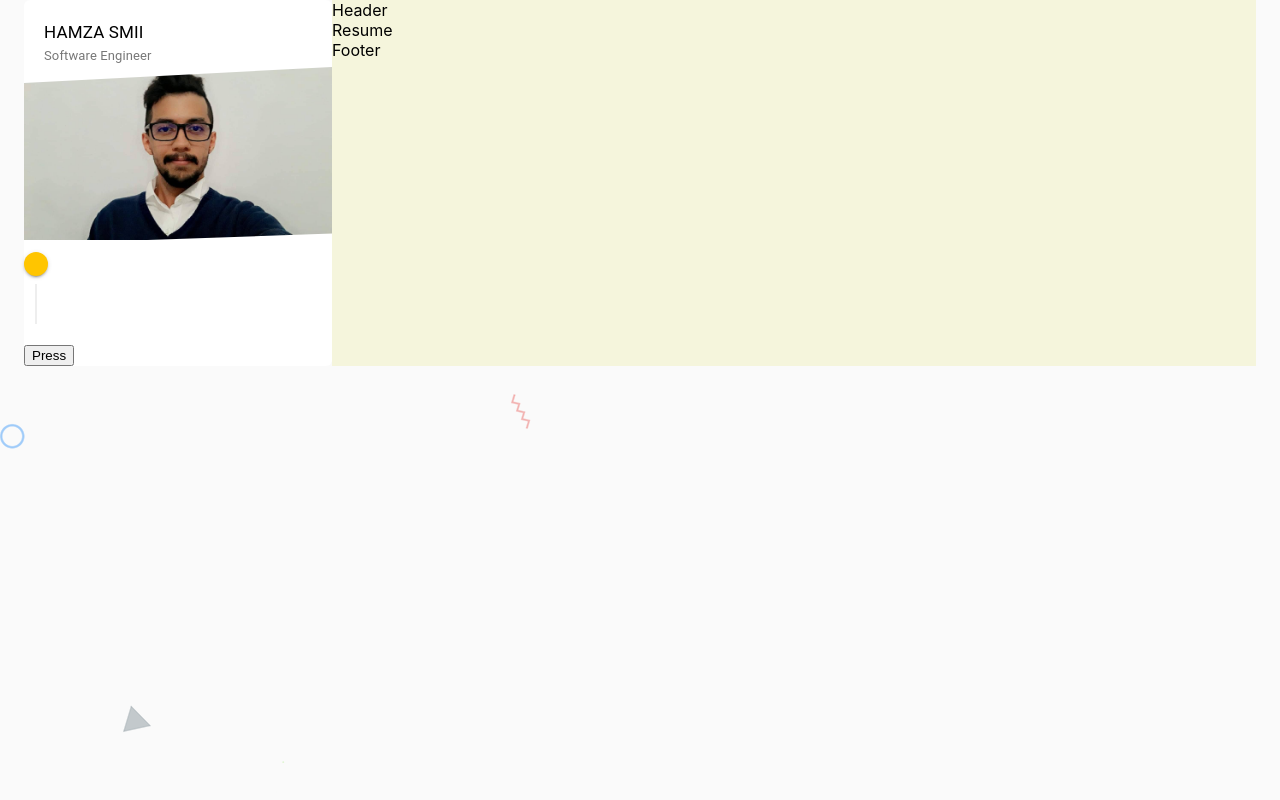
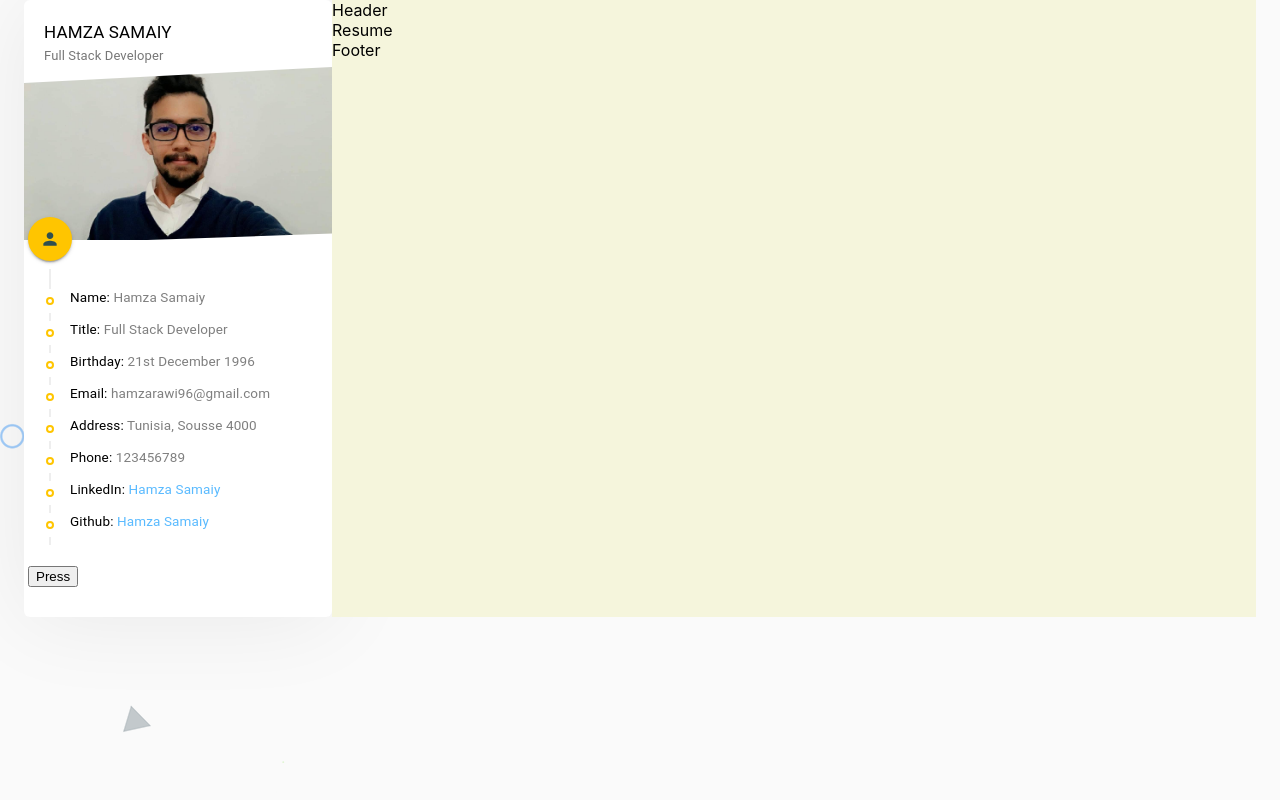
Before and after one commit to HamzaSamaiy/Portfolio_Template_ReactJS, a React (Create React App) app: page / in a window 1280 px wide. Built offline with nearby package versions, Linux system fonts and the light colour scheme.

Commit message:
Created Timeline + Profile Components

```diff
--- a/src/App.css
+++ b/src/App.css
@@ -1,3 +1,9 @@
 :root{
     --main-color:#ffc500;
 }
+
+.container_shadaw{
+    box-shadow: 0px 2px 92px 0px rgb(0 0 0 / 7%);
+    -webkit-box-shadow: 0px 2px 92px 0px rgb(0 0 0 / 7%);
+    -moz-box-shadow: 0px 2px 92px 0px rgba(0, 0, 0, 0.07);
+}
--- a/src/Components/Profile/Index.js
+++ b/src/Components/Profile/Index.js
@@ -1,17 +1,47 @@
 import { Typography } from '@material-ui/core';
 import React from 'react';
-import CustomTimeLine from '../TimeLine/Index'
-import './Style.css'
+import CustomTimeLine, { CustomTimeLineSeparator } from '../TimeLine/Index';
+import TimelineContent from '@material-ui/lab/TimelineContent';
+import TimelineItem from '@material-ui/lab/TimelineItem';
+import ResumeData from '../../Utils/ResumeData';
+import Person from '@material-ui/icons/Person';
+import './Style.css';
+
+const CustomData =({title,text,link})=>(
+    <TimelineItem>
+        <CustomTimeLineSeparator  />
+        <TimelineContent className='timeline_content'>
+            { link ? (
+            <Typography className='timelineItem_text'>
+                <span >{title}:</span> {" "}
+                <a href={link} target='_blank'>{text}</a>
+            </Typography>
+
+            )   : (
+            <Typography className='timelineItem_text'>
+
+
+            <span> {title}:</span>{" "} {text}
+            </Typography>
+
+            ) }
+        </TimelineContent>
+    </TimelineItem>
+
+
+
+);
+
 
 const Profile =()=>{
     return (
         <div className='profile container_shadaw'>
             <div className='profile_name'>
                 <Typography className="name">
-                    Hamza Smii
+                    {ResumeData.name }
                 </Typography>
                 <Typography className="title">
-                    Software Engineer
+                    {ResumeData.title}
                 </Typography>
             </div>
             <figure className="profile_image">
@@ -19,7 +49,18 @@ const Profile =()=>{
             </figure>
 
             <div className="profile_information">
-                <CustomTimeLine />
+                <CustomTimeLine icon={<Person />} >
+                    <CustomData title={'Name'} text={ResumeData.name} />
+                    <CustomData title={'Title'} text={ResumeData.title} />
+                    <CustomData title={'Birthday'} text={ResumeData.birthday} />
+                    <CustomData title={'Email'} text={ResumeData.email} />
+                    <CustomData title={'Address'} text={ResumeData.address} />
+                    <CustomData title={'Phone'} text={ResumeData.phone} />
+
+                    {Object.keys(ResumeData.social).map((key)=>(
+                        <CustomData title={key} text={ResumeData.social[key].Text} link={ResumeData.social[key].Link} />
+                    ))}
+                </CustomTimeLine>
                 <br />
                 <button>Press</button>
             </div>
--- a/src/Components/Profile/Style.css
+++ b/src/Components/Profile/Style.css
@@ -3,6 +3,14 @@
     border-radius:6px;
     width:100%;
     display:inline-block;
+    background: #fff;
+    border-radius: 6px;
+    -moz-border-radius: 6px;
+    -webkit-border-radius: 6px;
+    -o-border-radius: 6px;
+    width: 100%;
+    display: inline-block;
+
 }
 
 .profile_name{
@@ -30,3 +38,30 @@
 .profile_image img{
     width:100%;
 }
+
+/*Profile informaiton*/
+.profile_information{
+    top:0;
+    left:0;
+    margin: -35px 4px 30px;
+}
+
+.profile_information .timeline .timeline_content{
+    margin-top: 2px;
+    margin-bottom: 12px;
+}
+
+.timelineItem_text{
+    font-size: 13.5px !important;
+    color: #7F7F7F !important;
+    line-height: 12px !important;
+}
+
+.timelineItem_text > span{
+    color: black;
+}
+
+.timelineItem_text >  a{
+    color: #59baff;
+    text-decoration: none;
+}
--- a/src/Components/TimeLine/Index.js
+++ b/src/Components/TimeLine/Index.js
@@ -19,7 +19,9 @@ const CustomTimeLine =({title, icon, children})=>{
             </TimelineDot>
             <TimelineConnector />
           </TimelineSeparator>
-          <TimelineContent> <Typography variant='h6' className={"timeline_header"}>{title}</Typography> </TimelineContent>
+          <TimelineContent>
+             <Typography variant='h6' className={"timeline_header"}>{title}</Typography>
+          </TimelineContent>
         </TimelineItem>
 
 
--- a/src/Utils/ResumeData.js
+++ b/src/Utils/ResumeData.js
@@ -0,0 +1,23 @@
+import React from 'react';
+import LinkedInIcon from '@material-ui/icons/LinkedIn';
+import GitHubIcon from '@material-ui/icons/GitHub';
+export default {
+    name:'Hamza Samaiy',
+    title:'Full Stack Developer',
+    birthday:'21st December 1996',
+    email: 'hamzarawi96@gmail.com',
+    address:'Tunisia, Sousse 4000',
+    phone:'123456789',
+    social:{
+        LinkedIn:{
+            Link:'https://www.linkedin.com',
+            Text:'Hamza Samaiy',
+            Icon:<LinkedInIcon />,
+        },
+        Github:{
+            Link:'https://www.github.com/HamzaSamaiy',
+            Text:'Hamza Samaiy',
+            Icon:<GitHubIcon />,
+        }
+    }
+}
```
